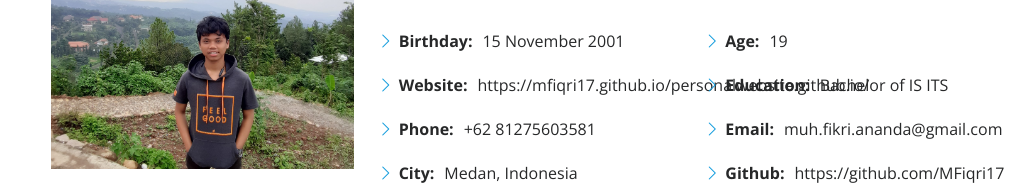
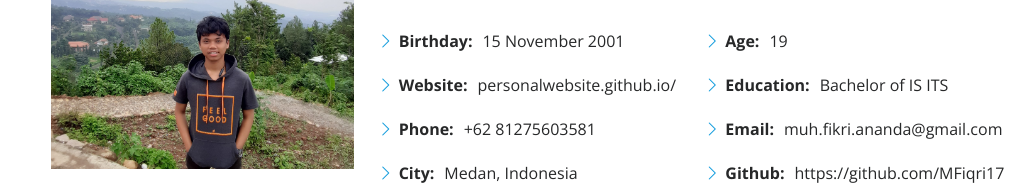
Before and after one commit to MFiqri17/personalwebsite.github.io, a plain HTML site: page index.html in a window 1280 px wide. Shown: the part 1096-1281 px from the top of the page, without its empty margins (261-1280 px from the left). Drawn offline with nearby package versions, Linux system fonts and the light colour scheme.

Commit message:
Personal Website

```diff
--- a/index.html
+++ b/index.html
@@ -99,7 +99,7 @@
               <div class="col-lg-6">
                 <ul>
                   <li><i class="bi bi-chevron-right"></i> <strong>Birthday:</strong> <span>15 November 2001</span></li>
-                  <li><i class="bi bi-chevron-right"></i> <strong>Website:</strong> <span>https://mfiqri17.github.io/personalwebsite.github.io/</span></li>
+                  <li><i class="bi bi-chevron-right"></i> <strong>Website:</strong> <span>personalwebsite.github.io/</span></li>
                   <li><i class="bi bi-chevron-right"></i> <strong>Phone:</strong> <span>+62 81275603581</span></li>
                   <li><i class="bi bi-chevron-right"></i> <strong>City:</strong> <span>Medan, Indonesia</span></li>
                 </ul>
```
